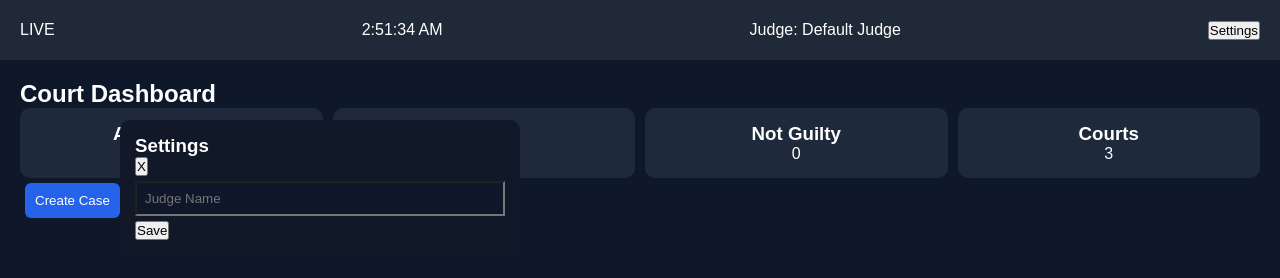
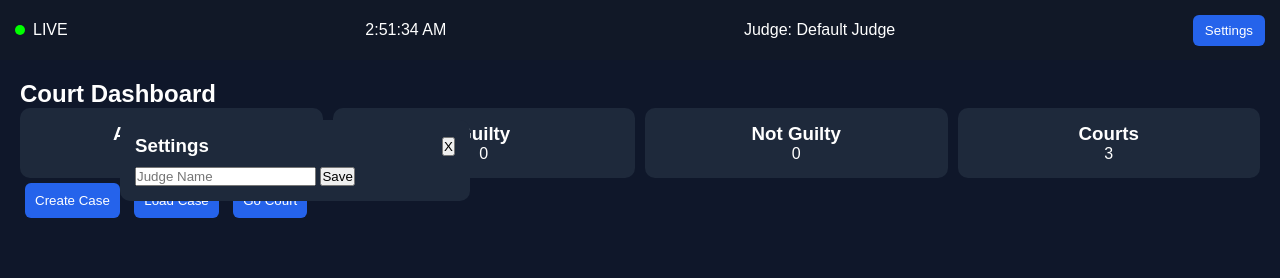
Before and after one commit to John15j/coder-future-games, a plain HTML site: page index.html in a window 1280 px wide. Both pictures are taken after a click on the button "Settings". Drawn offline with Linux system fonts and the light colour scheme.

Commit message:
Update main.css

```diff
--- a/main.css
+++ b/main.css
@@ -11,21 +11,29 @@ body{
 }
 
 /* HEADER */
+
 .top-bar{
     position:fixed;
     top:0;
     left:0;
     right:0;
-
     height:60px;
 
+    background:#111827;
+    color:white;
+
     display:flex;
+    align-items:center;
     justify-content:space-between;
+
+    padding:0 15px;
+    z-index:1000;
+}
+
+.top-bar .left{
+    display:flex;
     align-items:center;
-
-    padding:0 20px;
-
-    background:#1f2937;
+    gap:8px;
 }
 
 .dot{
@@ -33,6 +41,16 @@ body{
     height:10px;
     background:lime;
     border-radius:50%;
+}
+.top-bar button{
+    background:#2563eb;
+    border:none;
+    color:white;
+
+    padding:8px 12px;
+    border-radius:6px;
+
+    cursor:pointer;
 }
 
 /* LAYOUT */
@@ -87,23 +105,25 @@ body{
     top:120px;
     left:120px;
 
-    width:400px;
+    width:350px;
 
-    background:#111827;
+    background:#1e293b;
+    color:white;
+
     padding:15px;
     border-radius:10px;
 
     display:none;
+
+    z-index:2000;
 }
 
-.window input,
-.window textarea{
-    width:100%;
-    margin:5px 0;
-    padding:8px;
+.window-header{
+    display:flex;
+    justify-content:space-between;
+    align-items:center;
 
-    background:#0f172a;
-    color:white;
+    margin-bottom:10px;
 }
 
 /* MODAL */
```
